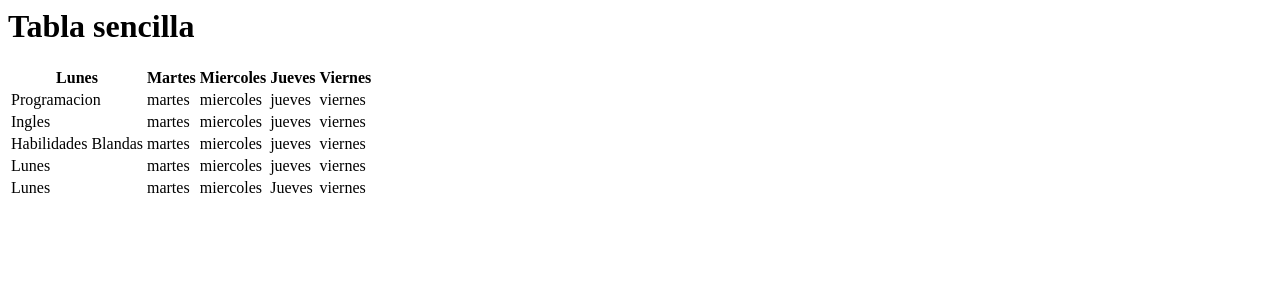
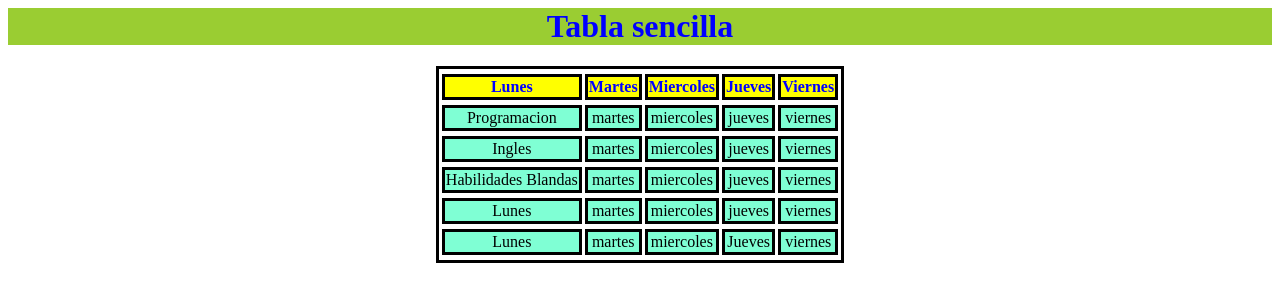
Before and after one commit to AprendizTica/AprendizTica.github.io, a plain HTML site: page tablas.html in a window 1280 px wide. Drawn offline with Linux system fonts and the light colour scheme.

Commit message:
Add files via upload

```diff
--- a/tablas.html
+++ b/tablas.html
@@ -1,11 +1,37 @@
 <html>
 <head>
 <title> Codigo tablas</title>
+<style>
+     Table, tr, th, td {
+        border: 3px solid black;
+        border-collapse: separate;
+        text-align: center;
+        margin: auto;
+        border-spacing: 3px 5px;
+}
+
+    tr{
+    background-color: aquamarine;
+    margin: 5px;
+}
+    th{
+    color: blue;
+    background-color: yellow;
+    margin: 3px;
+}
+
+    h1{
+        text-align: center;
+    color:blue;
+    background: yellowgreen;
+    }
+</style>
 
 </head>
 
 <body>
 <h1>Tabla sencilla</h1>
+
 <Table>
 <tr><th>Lunes</th><th>Martes</th><th>Miercoles</th><th>Jueves</th><th>Viernes</th></tr>
 <tr><td>Programacion</td><td>martes</td><td>miercoles</td><td>jueves</td><td>viernes</td></tr>
```
